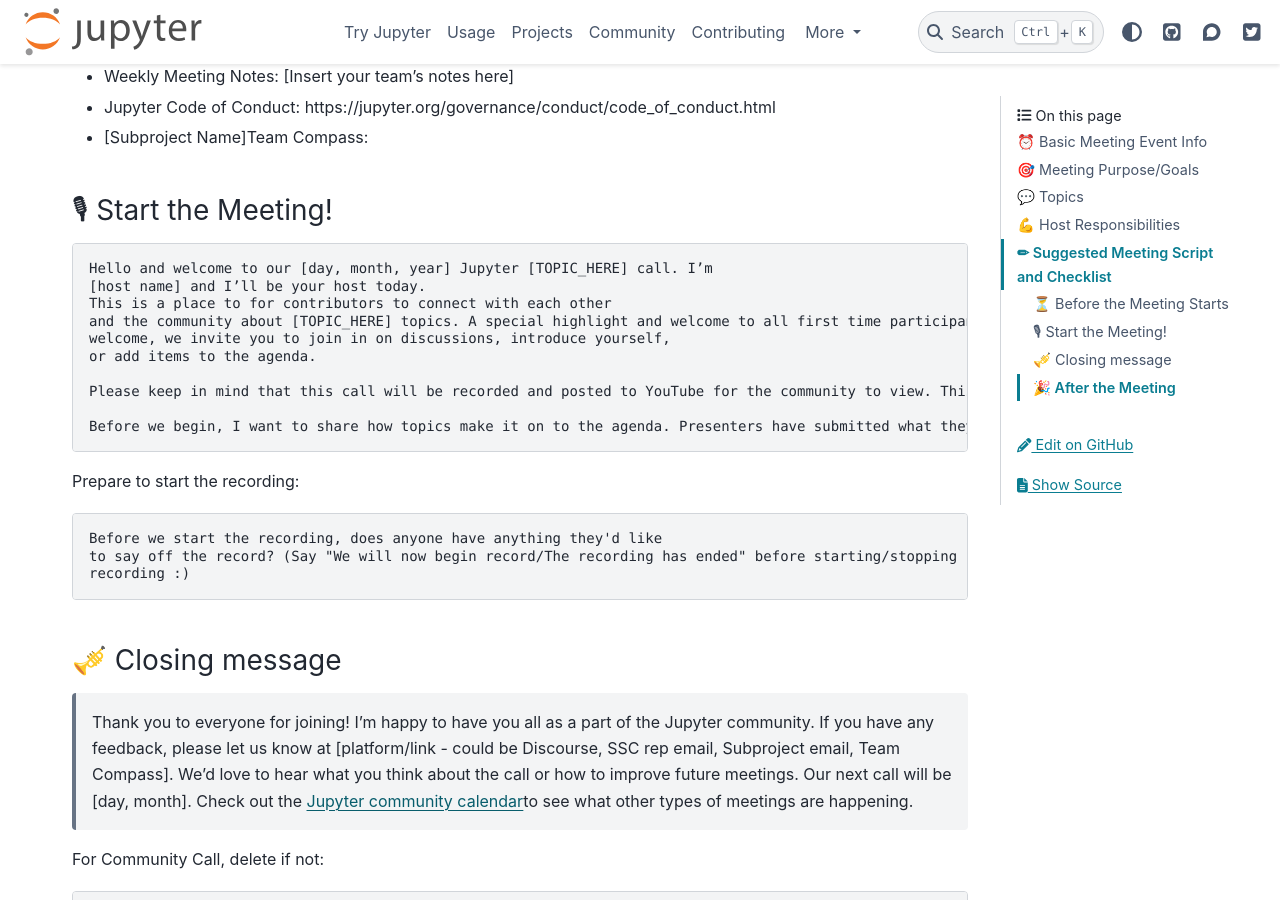
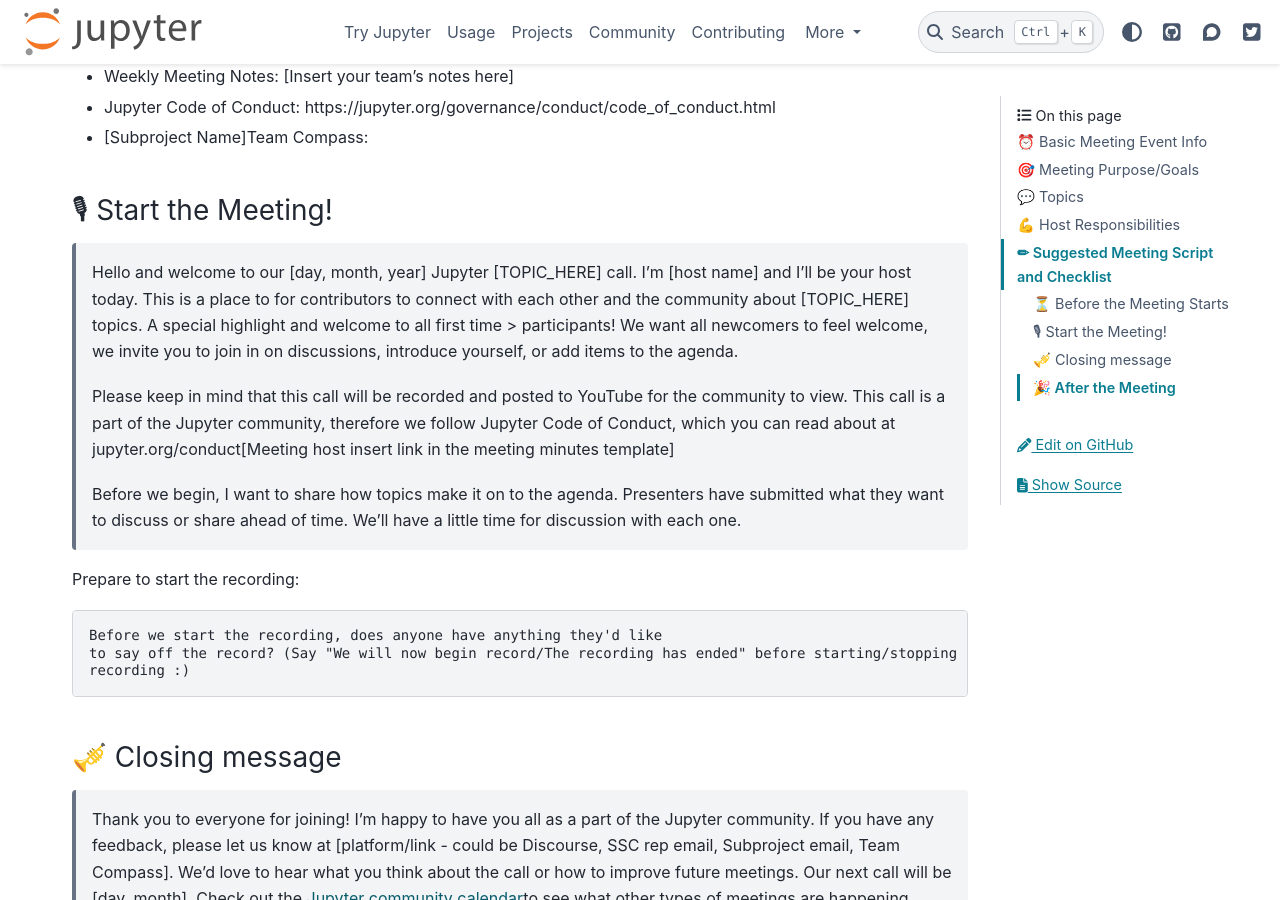
Before and after one commit to jupyter/jupyter, a Sphinx documentation site: the page built from docs/source/community/host-guide.md, in a window 1280 px wide and 900 px high, scrolled down 2070 px. Built offline with Sphinx 7.4.7 and the PyData theme 0.15.4, drawn with Linux system fonts in a browser that asks for light colours; pages that are not in the unit, such as notebooks, are missing from menus.

````diff
--- a/docs/source/community/host-guide.md
+++ b/docs/source/community/host-guide.md
@@ -73,18 +73,16 @@ connection, a good quality microphone, and a quiet environment.
 
 ### &#x1F399; Start the Meeting!
 
-```
-Hello and welcome to our [day, month, year] Jupyter [TOPIC_HERE] call. I’m
-[host name] and I’ll be your host today.
-This is a place to for contributors to connect with each other
-and the community about [TOPIC_HERE] topics. A special highlight and welcome to all first time participants! We want all newcomers to feel
-welcome, we invite you to join in on discussions, introduce yourself,
-or add items to the agenda.
-
-Please keep in mind that this call will be recorded and posted to YouTube for the community to view. This call is a part of the Jupyter community, therefore we follow Jupyter Code of Conduct, which you can read about at jupyter.org/conduct[Meeting host insert link in the meeting minutes template]
-
-Before we begin, I want to share how topics make it on to the agenda. Presenters have submitted what they want to discuss or share ahead of time. We’ll have a little time for discussion with each one.
-```
+> Hello and welcome to our [day, month, year] Jupyter [TOPIC_HERE] call. I’m
+> [host name] and I’ll be your host today.
+> This is a place to for contributors to connect with each other
+> and the community about [TOPIC_HERE] topics. A special highlight and welcome to all first time > participants! We want all newcomers to feel
+> welcome, we invite you to join in on discussions, introduce yourself,
+> or add items to the agenda.
+>
+> Please keep in mind that this call will be recorded and posted to YouTube for the community to view. This call is a part of the Jupyter community, therefore we follow Jupyter Code of Conduct, which you can read about at jupyter.org/conduct[Meeting host insert link in the meeting minutes template]
+>
+> Before we begin, I want to share how topics make it on to the agenda. Presenters have submitted what they want to discuss or share ahead of time. We’ll have a little time for discussion with each one.
 
 Prepare to start the recording:
 
````
